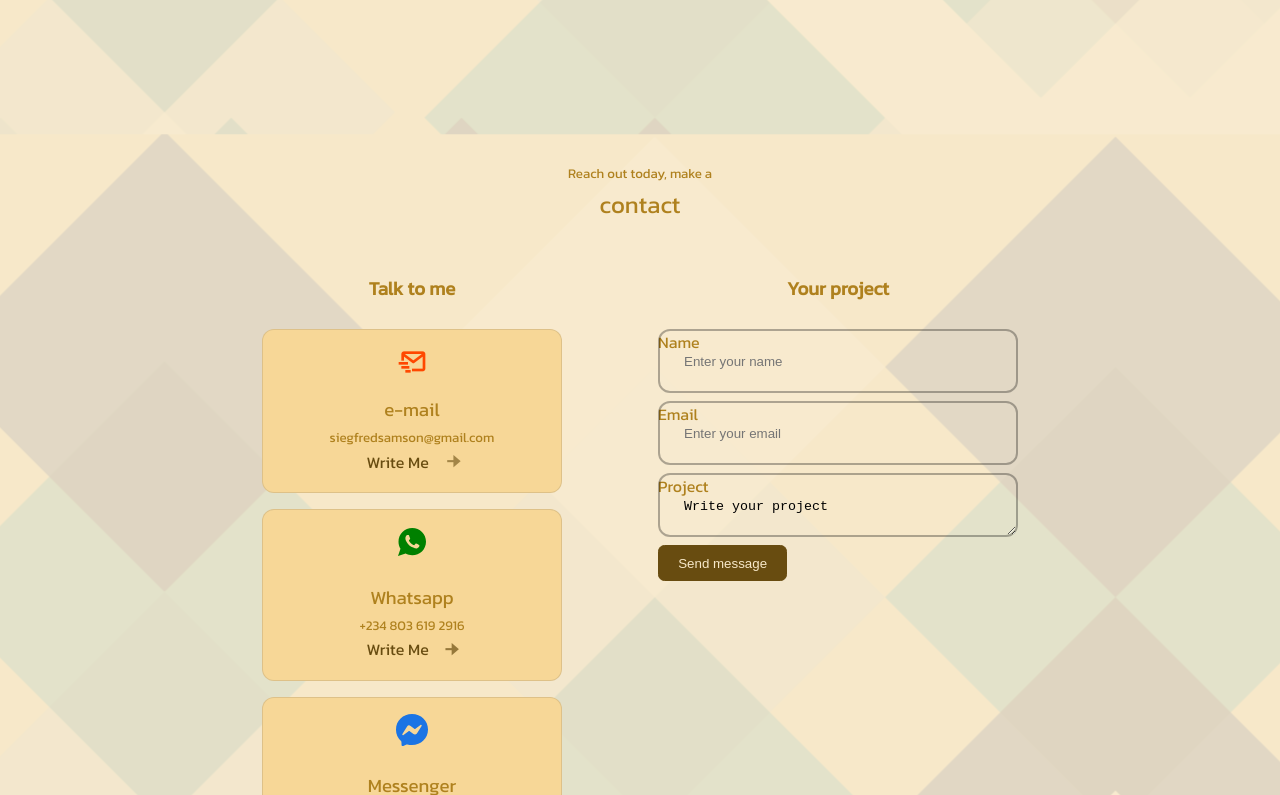
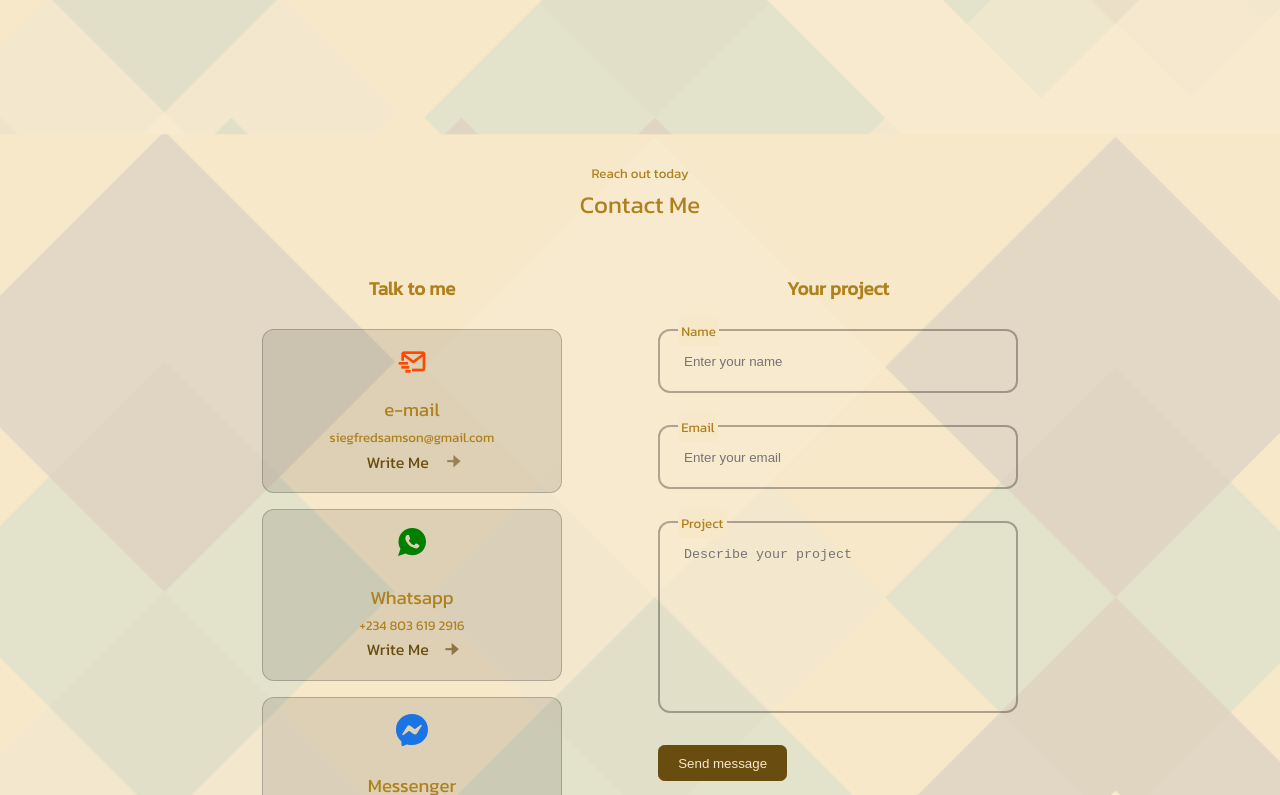
Before and after one commit to siegfred14/portfolio, a React (Create React App) app: page / in a window 1280 px wide. Shown: the part 5585-6380 px from the top of the page. Built offline with nearby package versions, Linux system fonts and the light colour scheme; a web font is replaced by a local one.

Commit message:
contact form area styled

```diff
--- a/src/components/contact/Contact.js
+++ b/src/components/contact/Contact.js
@@ -7,8 +7,8 @@ import { SiMessenger } from "react-icons/si";
 const Contact = () => {
   return (
     <section id="contact">
-      <h5>Reach out today, make a</h5>
-      <h2>contact</h2>
+      <h5>Reach out today</h5>
+      <h2>Contact Me</h2>
 
       <div className="contact_container container">
         <div className="contact_content">
@@ -97,21 +97,19 @@ const Contact = () => {
               />
             </div>
 
-            <div className="contact_form_div">
+            <div className="contact_form_div contact_form_area">
               <label htmlFor="project" className="contact_form_tag">
                 Project
               </label>
               <textarea
                 name="project"
-                // cols="30"
-                rows="7"
+                cols="30"
+                rows="10"
                 type="text"
                 className="contact_form_input"
                 placeholder="Describe your project"
                 required
-              >
-                Write your project
-              </textarea>
+              />
             </div>
 
             <button type="submit" className="btn btn-primary">
--- a/src/components/contact/contact.css
+++ b/src/components/contact/contact.css
@@ -28,8 +28,8 @@
 }
 
 .contact_container .contact_content .contact_info .contact_card {
-  background-color: var(--color-bg-variant);
-  border: 1px solid rgba(0, 0, 0, 0.1);
+  background-color: rgba(0, 0, 0, 0.1);
+  border: 1px solid rgba(0, 0, 0, 0.2);
   padding: 1rem;
   border-radius: 0.75rem;
   text-align: center;
@@ -84,8 +84,18 @@
 
 .contact_container .contact_content .contact_form .contact_form_div {
   position: relative;
-  margin-bottom: 0.5rem;
+  margin-bottom: 2rem;
   height: 4rem;
+}
+
+.contact_container .contact_content .contact_form .contact_form_div .contact_form_tag {
+  position: absolute;
+  top: -0.75rem;
+  left: 1.25rem;
+  font-size: smaller;
+  padding: 0.2rem;
+  background-color: var(--color-bg);
+  z-index: 10;
 }
 
 .contact_container .contact_content .contact_form .contact_form_div .contact_form_input {
@@ -101,4 +111,12 @@
   padding: 1.5rem;
   z-index: 1;
 }
+
+.contact_container .contact_content .contact_form .contact_form_area {
+  height: 12rem;
+}
+
+.contact_container .contact_content .contact_form .contact_form_area .contact_form_input {
+  resize: none;
+}
 /*# sourceMappingURL=contact.css.map */
--- a/src/components/contact/contact.scss
+++ b/src/components/contact/contact.scss
@@ -20,9 +20,9 @@
             grid-template-columns: 300px;
 
             .contact_card{
-                background-color: var(--color-bg-variant);
-                // background-color: rgb(255, 255, 255);
-                border: 1px solid rgba(0,0,0,0.1);
+                // background-color: var(--color-bg-variant);
+                background-color: rgba(0,0,0,0.1);
+                border: 1px solid rgba(0,0,0,0.2);
                 padding: 1rem;
                 border-radius: 0.75rem;
                 text-align: center;
@@ -71,8 +71,18 @@
             width: 360px;
             .contact_form_div{
                 position: relative;
-                margin-bottom: 0.5rem ;
+                margin-bottom: 2rem ;
                 height: 4rem;
+
+                .contact_form_tag{
+                    position: absolute;
+                    top: -0.75rem;
+                    left: 1.25rem;
+                    font-size: smaller;
+                    padding: 0.2rem;
+                    background-color: var(--color-bg);
+                    z-index: 10;
+                }
 
                 .contact_form_input{
                     position: absolute;
@@ -87,6 +97,14 @@
                     padding: 1.5rem;
                     z-index: 1;
                 }
+
+            }
+            .contact_form_area{
+                height: 12rem;
+
+                .contact_form_input{
+                    resize: none;
+                }
             }
         }
 
```
Also changed, not shown: 1 other file (tests, documents, lock files or other folders).
